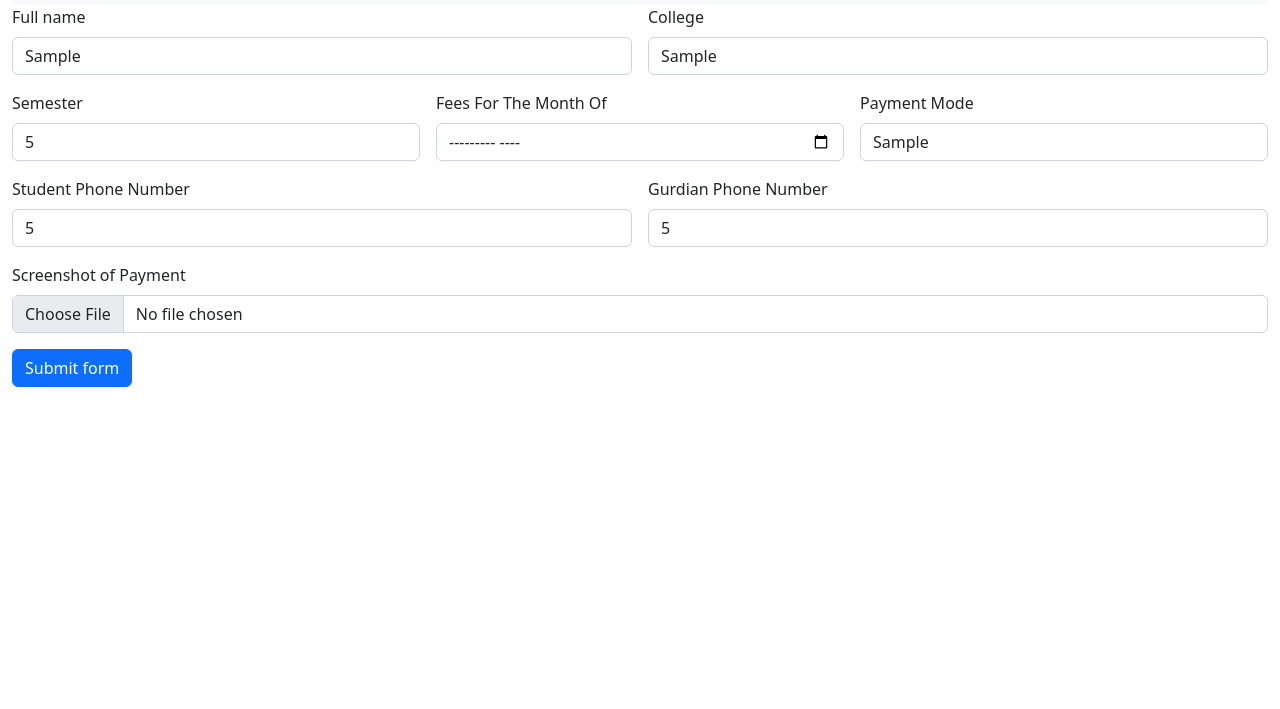
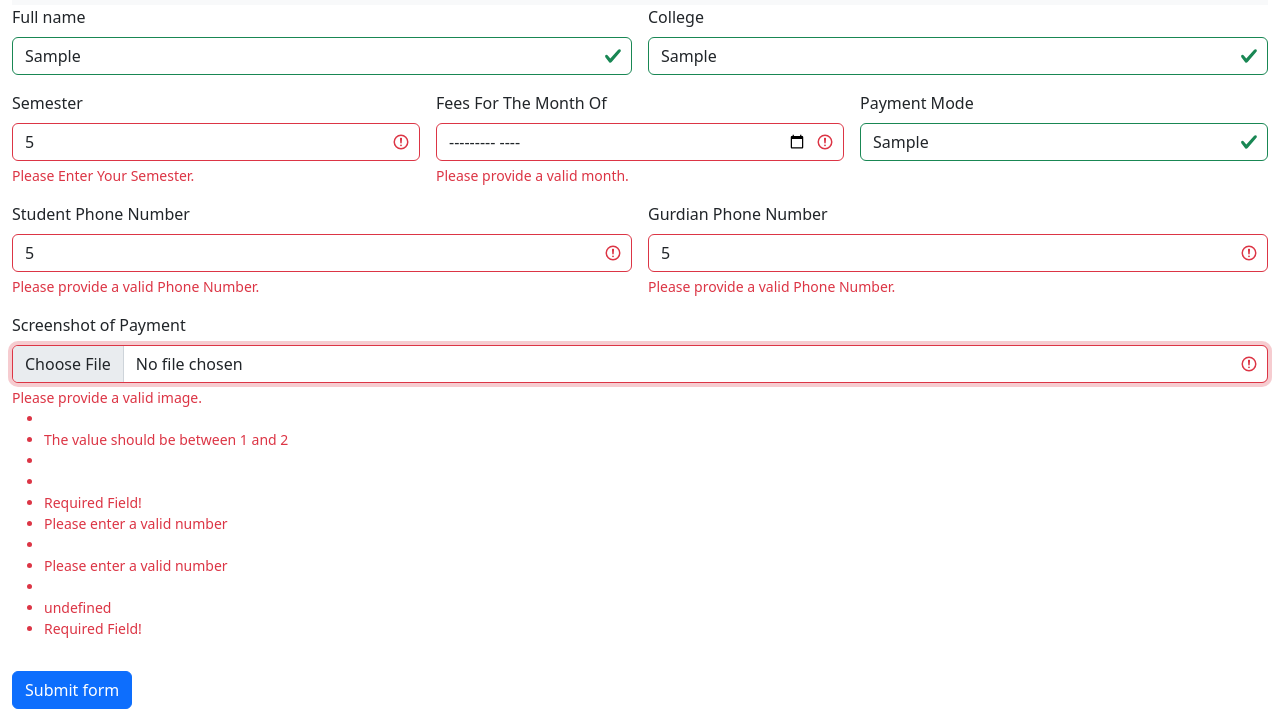
Before and after one commit to joydeep2001/fees-tracker, a website: page client/index2.html in a window 1280 px wide. Both pictures are taken after typing "Sample", "Sample", "5", "Sample", "5", "5" into the empty fields and a click on the button "Submit form". Shown: the part 128-837 px from the top of the page. Before the commit the page ends 800 px from the top, so only its background shows below. Drawn offline with nearby package versions, Linux system fonts and the light colour scheme.

Commit message:
basic validation complete

```diff
--- a/client/index2.html
+++ b/client/index2.html
@@ -1,17 +1,28 @@
 <!DOCTYPE html>
 <html>
   <head>
-	<meta charset="utf-8">
-	<meta name="viewport" content="width=device-width, initial-scale=1">
-  <link rel="stylesheet" href="https://cdn.jsdelivr.net/npm/bootstrap@5.2.2/dist/css/bootstrap.min.css" integrity="sha384-Zenh87qX5JnK2Jl0vWa8Ck2rdkQ2Bzep5IDxbcnCeuOxjzrPF/et3URy9Bv1WTRi" crossorigin="anonymous">
-    <link rel="stylesheet">
+    <meta charset="utf-8" />
+    <meta name="viewport" content="width=device-width, initial-scale=1" />
+    <link
+      rel="stylesheet"
+      href="https://cdn.jsdelivr.net/npm/bootstrap@5.2.2/dist/css/bootstrap.min.css"
+      integrity="sha384-Zenh87qX5JnK2Jl0vWa8Ck2rdkQ2Bzep5IDxbcnCeuOxjzrPF/et3URy9Bv1WTRi"
+      crossorigin="anonymous"
+    />
+    <link rel="stylesheet" />
     <title>Semester Fees</title>
   </head>
   <body class="container-fluid">
     <nav class="navbar navbar-light bg-light">
       <div class="container-fluid">
         <a class="navbar-brand" href="#">
-      <img src="./img/mentordada.png" alt="" width="100" height="50" class="d-inline-block align-text-top">
+          <img
+            src="./img/mentordada.png"
+            alt=""
+            width="100"
+            height="50"
+            class="d-inline-block align-text-top"
+          />
           <h1>Semester Fees</h1>
         </a>
       </div>
@@ -22,72 +33,126 @@
     <form class="row g-3">
       <div class="col-md-6">
         <label for="name" class="form-label">Full name</label>
-    <input type="text" class="form-control" id="name" aria-describedby="name-fb" required>
-    <div id="name-fb" class="invalid-feedback">
-      Looks good!
-    </div>
+        <input
+          type="text"
+          class="form-control"
+          id="name"
+          aria-describedby="name-fb"
+          required
+        />
+        <div id="name-fb" class="invalid-feedback"></div>
       </div>
       <div class="col-md-6">
         <label for="clg" class="form-label">College</label>
-    <input type="text" class="form-control" id="clg" aria-describedby="clg-fb" required>
-    <div id="clg-fb" class="invalid-feedback">
-      Looks good!
-    </div>
+        <input
+          type="text"
+          class="form-control"
+          id="clg"
+          aria-describedby="clg-fb"
+          required
+        />
+        <div id="clg-fb" class="invalid-feedback">Looks good!</div>
       </div>
       <div class="col-md-4">
         <label for="sem" class="form-label">Semester</label>
-      <input type="number" class="form-control " id="sem" aria-describedby="sem-fb" required>
+        <input
+          type="number"
+          class="form-control"
+          id="sem"
+          aria-describedby="sem-fb"
+          required
+        />
         <div id="sem-fb" class="invalid-feedback">
           Please Enter Your Semester.
         </div>
       </div>
       <div class="col-md-4">
         <label for="fees-month" class="form-label">Fees For The Month Of</label>
-    <input type="month" class="form-control " id="fees-month" aria-describedby="fees-month-fb" required>
+        <input
+          type="month"
+          class="form-control"
+          id="fees-month"
+          aria-describedby="fees-month-fb"
+          required
+        />
         <div id="fees-month-fb" class="invalid-feedback">
           Please provide a valid month.
         </div>
       </div>
 
-
       <div class="col-md-4">
         <label for="payment-mode" class="form-label">Payment Mode</label>
-    <input type="text" class="form-control " id="payment-mode" aria-describedby="payment-mode-fb" required>
+        <input
+          type="text"
+          class="form-control"
+          id="payment-mode"
+          aria-describedby="payment-mode-fb"
+          required
+        />
         <div id="payment-mode-fb" class="invalid-feedback">
           Please provide a valid payment mode.
         </div>
       </div>
       <div class="col-md-6">
         <label for="phn-no" class="form-label">Student Phone Number</label>
-    <input type="number" class="form-control " id="phn-no" aria-describedby="phn-no-fb" required>
+        <input
+          type="number"
+          class="form-control"
+          id="phn-no"
+          aria-describedby="phn-no-fb"
+          required
+        />
         <div id="phn-no-fb" class="invalid-feedback">
           Please provide a valid Phone Number.
         </div>
       </div>
       <div class="col-md-6">
-    <label for="gurdian-phn-no" class="form-label">Gurdian Phone Number</label>
-    <input type="number" class="form-control " id="gurdian-phn-no" aria-describedby="gurdian-phn-no-fb" required>
+        <label for="gurdian-phn-no" class="form-label"
+          >Gurdian Phone Number</label
+        >
+        <input
+          type="number"
+          class="form-control"
+          id="gurdian-phn-no"
+          aria-describedby="gurdian-phn-no-fb"
+          required
+        />
         <div id="gurdian-phn-no-fb" class="invalid-feedback">
           Please provide a valid Phone Number.
         </div>
       </div>
       <div class="col-md-12">
         <label for="ss" class="form-label">Screenshot of Payment</label>
-    <input type="file" class="form-control " id="ss" aria-describedby="ss" required>
+        <input
+          type="file"
+          class="form-control"
+          id="ss"
+          aria-describedby="ss"
+          required
+        />
         <div id="ss-fb" class="invalid-feedback">
           Please provide a valid image.
         </div>
       </div>
       <div class="col-12">
-    <button id="submit" class="btn btn-primary" type="button">Submit form</button>
+        <button id="submit" class="btn btn-primary" type="button">
+          Submit form
+        </button>
       </div>
-
     </form>
-
 
     <script type="text/javascript">
       const inputs = document.querySelectorAll("input");
-    const [name, college, sem, feesMonth, paymentMode, mobile, gurdianMobile, screenshot ] = inputs;
+      const [
+        studentName,
+        college,
+        sem,
+        feesMonth,
+        paymentMode,
+        mobile,
+        gurdianMobile,
+        screenshot,
+      ] = inputs;
       const message = document.querySelector("#message");
       const submit = document.querySelector("#submit");
     </script>
@@ -97,8 +162,8 @@
         const data = new FormData();
         const validateForm = new ValidateForm();
         validateForm.validate();
-        if(true) {
-          //validateForm.showErrors();
+        validateForm.showErrors();
+        if (!validateForm.isValid) {
           return;
         }
         data.append("name", name.value);
@@ -110,27 +175,29 @@
         data.append("gurdianMobile", gurdianMobile.value);
         data.append("paymentMode", paymentMode.value);
         const submitBtn = document.querySelector("#submit");
-        message.style.className = 'alert';
-        message.classList.add('alert-info');
+        message.style.className = "alert";
+        message.classList.add("alert-info");
         message.innerHTML = "Please wait...";
         fetch("http://localhost:3005/api/fees/upload", {
           method: "POST",
-          mode: 'cors',
-        body: data
-      }).then((response) => response.json())
-          .then((data) => { message.style.className = 'alert'; message.classList.add('alert-success'); message.innerHTML = "Successfully uploaded!"})
-        .catch((err) => {message.style.className = 'alert'; message.classList.add('alert-danger'); message.innerHTML = "Internal server error!"})
+          mode: "cors",
+          body: data,
+        })
+          .then((response) => response.json())
+          .then((data) => {
+            message.className = "alert";
+            message.classList.remove("alert-danger");
+            message.classList.add("alert-success");
+            message.innerHTML = "Successfully uploaded!";
+          })
+          .catch((err) => {
+            message.className = "alert";
+            message.classList.remove("alert-success");
+            message.classList.add("alert-danger");
+            message.innerHTML = "Internal server error!";
+          });
         // .finally(() => message.innerHTML = "")
-    })
-
-
+      });
     </script>
-
-
-
-
-
-
-
   </body>
 </html>
--- a/client/js/validation.js
+++ b/client/js/validation.js
@@ -1,81 +1,156 @@
 function ValidateForm() {
-      this.isValid = false;
+  this.isValid = true;
   this.schema = {
-        name: {
-          ref: name,
+    studentName: {
+      ref: studentName,
       type: "alpha-only",
-          len: [5, 50]
-          required: true
+      len: [5, 50],
+      required: true,
+      error: null,
     },
     college: {
       ref: college,
-          type: "alpha-only",
-          len: [5, 100]
-          required: true
-
+      type: "string",
+      len: [5, 100],
+      required: true,
+      error: null,
     },
     sem: {
-          ref: college,
+      ref: sem,
       type: "number",
       range: [1, 2],
-          required: true
+      required: true,
+      error: null,
     },
     feesMonth: {
       ref: feesMonth,
       type: "month",
-          required: true
+      required: true,
+      error: null,
     },
     paymentMode: {
       ref: paymentMode,
       type: "string",
-          required: true
+      required: true,
+      error: null,
     },
     mobile: {
       ref: mobile,
       type: "tel",
-          required: true
+      required: true,
+      error: null,
     },
     gurdianMobile: {
       ref: gurdianMobile,
       type: "tel",
-          required: true
+      required: true,
+      error: null,
     },
     screenshot: {
       ref: screenshot,
       type: "file",
       allowedFile: "jpg|jpeg|png",
-          required: true
+      required: true,
+      error: null,
+    },
+  };
+
+  this.validate = function () {
+    console.log(this.schema);
+
+    for (const inputField in this.schema) {
+      const value = this.schema[inputField].ref.value;
+      //console.log(this.schema[inputField]);
+      this.schema[inputField].error = { exists: false };
+      for (const prop in this.schema[inputField]) {
+        if (prop === "type")
+          this.schema[inputField].error.type = validateType(
+            this.schema[inputField].type,
+            value
+          );
+        if (prop === "required")
+          this.schema[inputField].error.required = validateRequired(
+            this.schema[inputField].required,
+            value
+          );
+        if (prop === "len")
+          this.schema[inputField].error.len = validateLen(
+            this.schema[inputField].len,
+            value
+          );
+        if (prop === "range")
+          this.schema[inputField].error.range = validateRange(
+            this.schema[inputField].range,
+            value
+          );
+      }
+      if (
+        this.schema[inputField].error.type ||
+        this.schema[inputField].error.required ||
+        this.schema[inputField].error.len ||
+        this.schema[inputField].error.range
+      ) {
+        this.schema[inputField].error.exists = true;
+      }
+      //console.log(this.schema[inputField]);
+
+      this.isValid = !this.schema[inputField].error.exists && this.isValid;
+    }
+  };
+  let validateRange = function ([upper, lower], value) {
+    if (value >= upper && value <= lower) return null;
+    return `The value should be between ${upper} and ${lower}`;
+  };
+  let validateLen = function ([min, max], value) {
+    if (value.toString().length >= min && value.toString().length <= max)
+      return null;
+    return `The length must be between ${min} and ${max}`;
+  };
+  let validateRequired = function (isRequired, value) {
+    if (!isRequired) return null;
+    if (value.trim().length >= 1) return null;
+    return "Required Field!";
+  };
+  let validateType = function (type, value) {
+    if (type === "alpha-only") {
+      if (value.match(/[^a-zA-Z\s]/)) return "Only Alphabet allowed!";
+      return null;
+    }
+    if (type === "number") {
+      if (value.match(/[^0-9]/)) return "Only numbers are allowed";
+      return null;
+    }
+    if (type === "tel") {
+      if (value.toString().length != 10 || value.match(/[^0-9]/))
+        return "Please enter a valid number";
+      return null;
+    }
+    if (type === "month") return null;
+  };
+  this.showErrors = function () {
+    console.clear();
+
+    const errorList = document.createElement("ul");
+    for (const inputField in this.schema) {
+      const field = this.schema[inputField];
+      const feedback = document.querySelector(`#${field.ref.id}-fb`);
+      console.log(inputField, field.error);
+      if (!field.error.exists) {
+        feedback.innerHTML = "Looks good!";
+        field.ref.classList.remove("is-invalid");
+        field.ref.classList.add("is-valid");
+      } else {
+        field.ref.focus();
+        for (const key in field.error) {
+          if (key === "exists") continue;
+          const item = document.createElement("li");
+          item.innerHTML = field.error[key];
+          errorList.appendChild(item);
+        }
+        feedback.appendChild(errorList);
+        field.ref.classList.add("is-invalid");
+        field.ref.classList.remove("is-valid");
       }
     }
-      this.validate = function() {
-        console.log(this.schema)
-        for(const inputField in this.schema) {
-          for(const prop in this.schema[inputField]) {
-            const value = ref.value;
-            if(prop.type)
-              validateType(value, prop);
-            if(prop.required)
-              validateRequired(value);
-            if(prop.len)
-              validateLen(value, prop);
-            if(prop.range)
-              validateRange(value, prop);
+  };
 }
-        }
-    }
-    let validateRequired = function(value, prop) {
-      if(value.trim().length >= 1)
-        return null;
-      return "Required Field!";
-    }
-    let validateType = function(value, prop) {
-      if(type === "alpha-only") {
-        if(value.match(/[^a-zA-Z]/)) return "Only Alphabet allowed!";;
-        return null;
-      }
-      if(type === "number") {
-        if(value.match(/[^0-9]/)) return "Only numbers are allowed";
-      }
-    }
-
-}
```
Lines whose indentation alone changed are shown as unchanged.
